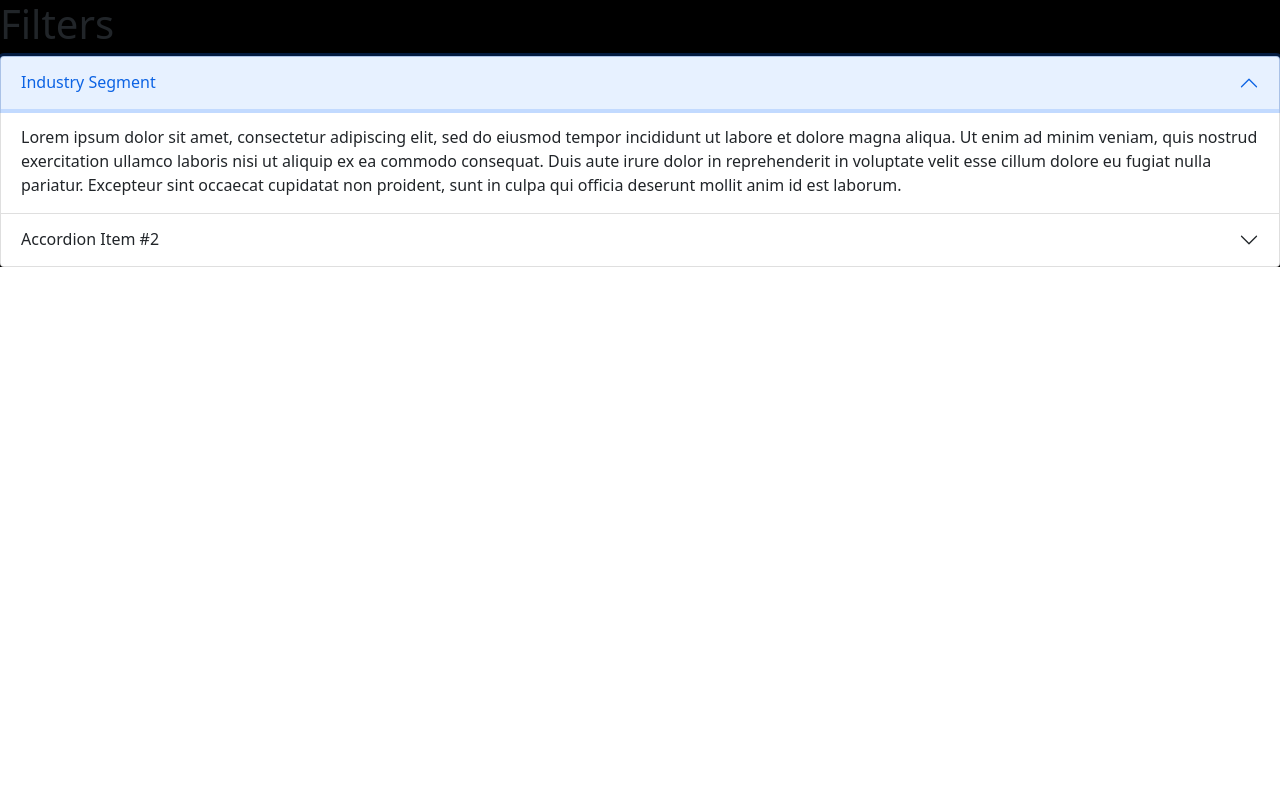
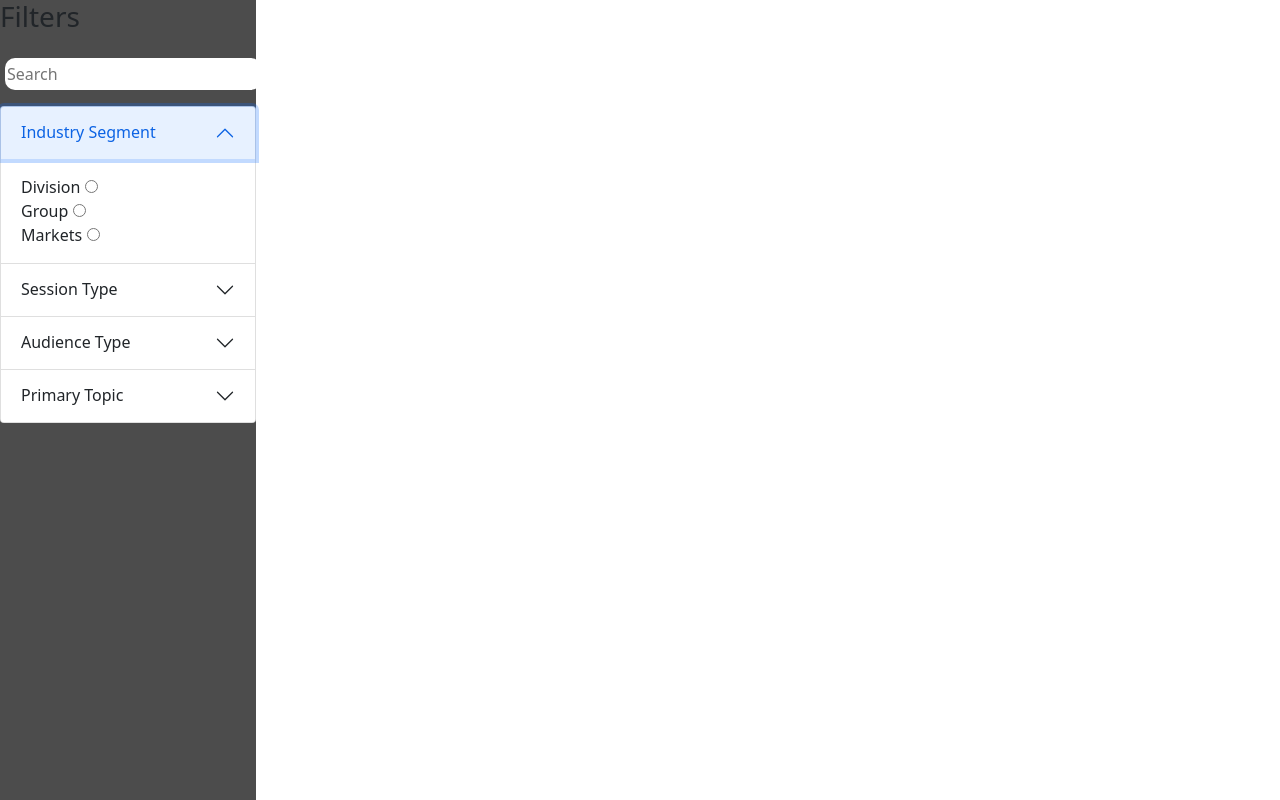
Before and after one commit to cristiantorres53/workshop-2, a React (Create React App) app: page / in a window 1280 px wide. Both pictures are taken after a click on the button "Industry Segment". Built offline with nearby package versions, Linux system fonts and the light colour scheme.

Commit message:
categorias

```diff
--- a/src/components/SideBar.js
+++ b/src/components/SideBar.js
@@ -4,32 +4,214 @@ import '../styles/sidebar.css'
 
 const SideBar = () => {
 
+    const handleOnchange = e => {
+        console.log(e.target.value)
+    }
+
     return (
         <div className='sidebarCont'>
-            <h1>Filters</h1>
-            <Accordion>
+            <h3>Filters</h3>
+            <div>
+                <input className='inputSearch' placeholder='Search' name='busqueda' />
+            </div>
+            <Accordion className="Accordionxd">
                 <Accordion.Item eventKey="0">
                     <Accordion.Header>Industry Segment</Accordion.Header>
-                    <Accordion.Body className="Accordionxd">
-                        Lorem ipsum dolor sit amet, consectetur adipiscing elit, sed do eiusmod
-                        tempor incididunt ut labore et dolore magna aliqua. Ut enim ad minim
-                        veniam, quis nostrud exercitation ullamco laboris nisi ut aliquip ex ea
-                        commodo consequat. Duis aute irure dolor in reprehenderit in voluptate
-                        velit esse cillum dolore eu fugiat nulla pariatur. Excepteur sint occaecat
-                        cupidatat non proident, sunt in culpa qui officia deserunt mollit anim id
-                        est laborum.
+                    <Accordion.Body >
+                        <div>
+                            <label>Division</label>
+                            <input
+                                onChange={handleOnchange}
+                                value='Division'
+                                type='radio'
+                                label='label'
+                                name='radio'
+                            />
+                        </div>
+                        <div>
+                            <label>Group</label>
+                            <input
+                                onChange={handleOnchange}
+                                value='Group'
+                                type='radio'
+                                label='label'
+                                name='radio'
+                            />
+                        </div>
+                        <div>
+                            <label>Markets</label>
+                            <input
+                                onChange={handleOnchange}
+                                value='Markets'
+                                type='radio'
+                                label='label'
+                                name='radio'
+                            />
+                        </div>
                     </Accordion.Body>
                 </Accordion.Item>
                 <Accordion.Item eventKey="1">
-                    <Accordion.Header>Accordion Item #2</Accordion.Header>
+                    <Accordion.Header>Session Type</Accordion.Header>
                     <Accordion.Body>
-                        Lorem ipsum dolor sit amet, consectetur adipiscing elit, sed do eiusmod
-                        tempor incididunt ut labore et dolore magna aliqua. Ut enim ad minim
-                        veniam, quis nostrud exercitation ullamco laboris nisi ut aliquip ex ea
-                        commodo consequat. Duis aute irure dolor in reprehenderit in voluptate
-                        velit esse cillum dolore eu fugiat nulla pariatur. Excepteur sint occaecat
-                        cupidatat non proident, sunt in culpa qui officia deserunt mollit anim id
-                        est laborum.
+
+                        <div>
+                            <label>Strategist</label>
+                            <input
+                                onChange={handleOnchange}
+                                value='Strategist'
+                                type='radio'
+                                label='label'
+                                name='radio'
+                            />
+                        </div>
+
+
+                        <div>
+                            <label>Coordinator</label>
+                            <input
+                                onChange={handleOnchange}
+                                value='Coordinator'
+                                type='radio'
+                                label='label'
+                                name='radio'
+                            />
+                        </div>
+
+                        <div>
+                            <label>Liaison</label>
+                            <input
+                                onChange={handleOnchange}
+                                value='Liaison'
+                                type='radio'
+                                label='label'
+                                name='radio'
+                            />
+                        </div>
+
+                    </Accordion.Body>
+                </Accordion.Item>
+                <Accordion.Item eventKey="2">
+                    <Accordion.Header>Audience Type</Accordion.Header>
+                    <Accordion.Body>
+
+                        <div>
+                            <label>Trans*Female</label>
+                            <input
+                                onChange={handleOnchange}
+                                value='Trans'
+                                type='radio'
+                                label='label'
+                                name='radio'
+                            />
+                        </div>
+
+
+                        <div>
+                            <label>Man</label>
+                            <input
+                                onChange={handleOnchange}
+                                value='</'
+                                type='radio'
+                                label='label'
+                                name='radio'
+                            />
+                        </div>
+
+                        <div>
+                            <label>Female</label>
+                            <input
+                                onChange={handleOnchange}
+                                value='Female'
+                                type='radio'
+                                label='label'
+                                name='radio'
+                            />
+                        </div>
+
+                        <div>
+                            <label>Transexual Man</label>
+                            <input
+                                onChange={handleOnchange}
+                                value='Transexual'
+                                type='radio'
+                                label='label'
+                                name='radio'
+                            />
+                        </div>
+
+                        <div>
+                            <label>Hermaphrodite</label>
+                            <input
+                                onChange={handleOnchange}
+                                value='Hermaphrodite'
+                                type='radio'
+                                label='label'
+                                name='radio'
+                            />
+                        </div>
+
+                    </Accordion.Body>
+                </Accordion.Item>
+                <Accordion.Item eventKey="3">
+                    <Accordion.Header>Primary Topic</Accordion.Header>
+                    <Accordion.Body>
+
+                        <div>
+                            <label>Music</label>
+                            <input
+                                onChange={handleOnchange}
+                                value='Music'
+                                type='radio'
+                                label='label'
+                                name='radio'
+                            />
+                        </div>
+
+
+                        <div>
+                            <label>Toys</label>
+                            <input
+                                onChange={handleOnchange}
+                                value='Toys'
+                                type='radio'
+                                label='label'
+                                name='radio'
+                            />
+                        </div>
+
+                        <div>
+                            <label>Garden</label>
+                            <input
+                                onChange={handleOnchange}
+                                value='Garden'
+                                type='radio'
+                                label='label'
+                                name='radio'
+                            />
+                        </div>
+
+                        <div>
+                            <label>Jewelery</label>
+                            <input
+                                onChange={handleOnchange}
+                                value='Jewelery'
+                                type='radio'
+                                label='label'
+                                name='radio'
+                            />
+                        </div>
+
+                        <div>
+                            <label>Hermaphrodite</label>
+                            <input
+                                onChange={handleOnchange}
+                                value='Hermaphrodite'
+                                type='radio'
+                                label='label'
+                                name='radio'
+                            />
+                        </div>
+
                     </Accordion.Body>
                 </Accordion.Item>
             </Accordion>
--- a/src/styles/sidebar.css
+++ b/src/styles/sidebar.css
@@ -1,10 +1,23 @@
 .sidebarCont{
-    background-color: black;
+    background-color: rgb(76, 76, 76);
     position: fixed;
     left: 0;
     display: flex;
     flex-direction: column;
+    width: 20vw;
+    height: 100vh;
+    gap:1rem;
+
 }
 .Accordionxd{
-    width: 100%;
+    width: 20vw;
 }
+.inputSearch{
+    width: 20vw;
+    height: 2rem;
+    border: none;
+    border-radius: 10px;
+}
+input{
+    margin-left: 5px;
+}
```
